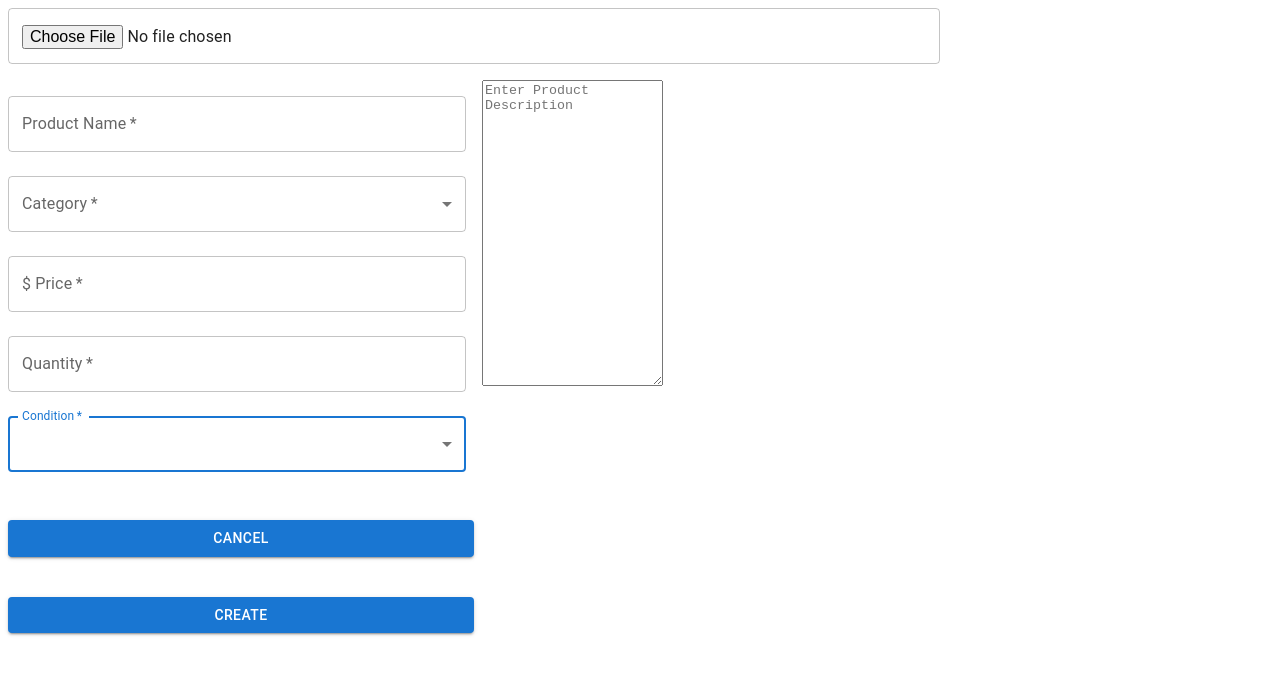
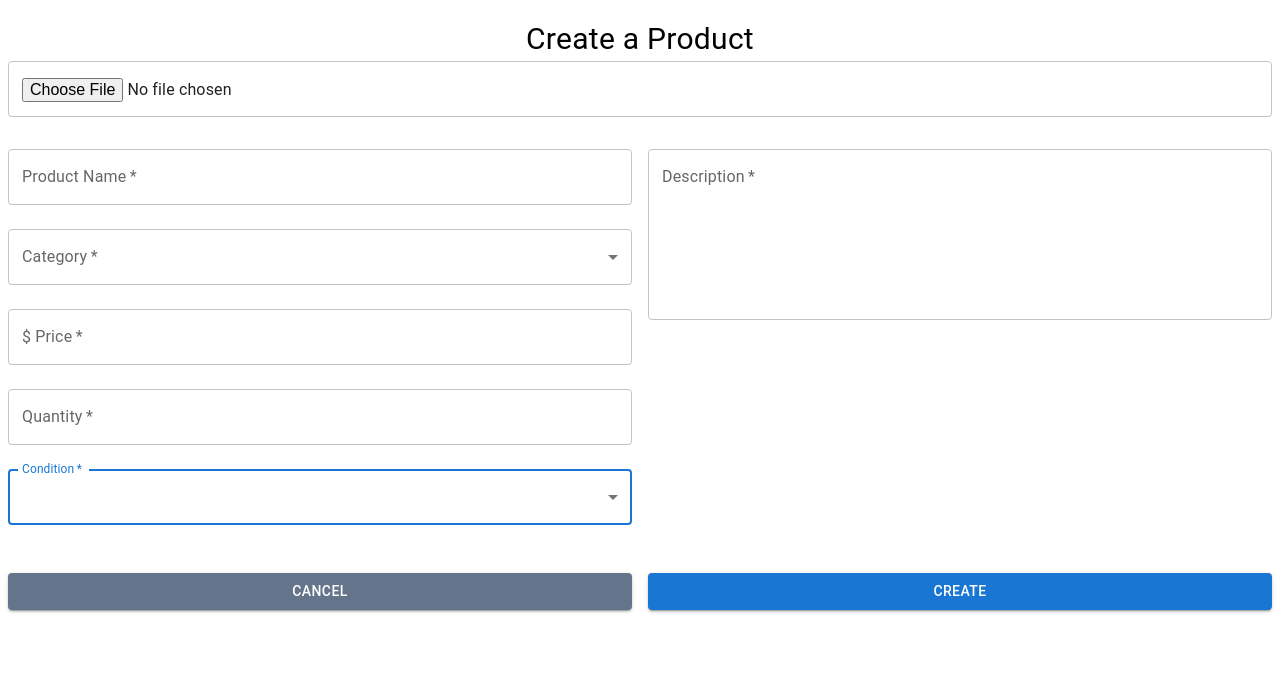
Before and after one commit to BrandonMinjares/Commerce, a React (Create React App) app in the folder frontend/: page /product/create in a window 1280 px wide. Shown: the top 674 px of the page. Built offline with nearby package versions, Linux system fonts and the light colour scheme.

Commit message:
fixed stlying on create product page

```diff
--- a/frontend/src/components/CreateItem.jsx
+++ b/frontend/src/components/CreateItem.jsx
@@ -1,7 +1,17 @@
 import {Box, Button, FormControl, Grid, MenuItem,
-  TextField, TextareaAutosize} from '@mui/material';
+  TextField,
+  Typography} from '@mui/material';
 import React, {useState} from 'react';
+import {createTheme, ThemeProvider} from '@mui/material/styles';
 
+const theme = createTheme({
+  palette: {
+    neutral: {
+      main: '#64748B',
+      contrastText: '#fff',
+    },
+  },
+});
 
 /**
  * @return {void}
@@ -47,9 +57,16 @@ export default function CreateItem() {
   };
 
   return (
-    <Box component="form" noValidate onSubmit={handleSubmit} sx={{mt: 1}}>
+    <ThemeProvider theme={theme}>
+
+      <Box component="form" noValidate onSubmit={handleSubmit}
+        sx={{mt: 2, justifyContent: 'center'}}>
+        <Typography textAlign={'center'} fontSize={30}>
+          Create a Product
+        </Typography>
+        <Grid container direction='row' justifyContent="center">
           <FormControl>
-        <Grid container spacing={2} sx={{width: '75%'}}>
+            <Grid container spacing={2}>
               <Grid item sm={12}>
                 <TextField
                   type="file"
@@ -141,19 +158,24 @@ export default function CreateItem() {
               </Grid>
 
               <Grid item sm={6}>
-            <TextareaAutosize
+                <TextField
+                  margin="normal"
+                  required
                   aria-label="Description"
-              minRows={20}
-              margin="auto"
+                  fullWidth
+                  multiline
                   label="Description"
                   placeholder="Enter Product Description"
                   name='description'
                   id="description"
+                  InputProps={{
+                    rows: 6,
+                  }}
                 />
               </Grid>
-          <Grid item sm={12}>
               <Grid item sm={6}>
                 <Button
+                  color='neutral'
                   type="submit"
                   aria-label='Cancel'
                   fullWidth
@@ -163,8 +185,9 @@ export default function CreateItem() {
               Cancel
                 </Button>
               </Grid>
-            <Grid item sm={6}>
+              <Grid item sm={6} justifyContent={'center'}>
                 <Button
+                  color='primary'
                   type="submit"
                   aria-label='Create'
                   fullWidth
@@ -174,10 +197,10 @@ export default function CreateItem() {
               Create
                 </Button>
               </Grid>
-
-          </Grid>
             </Grid>
           </FormControl>
+        </Grid>
       </Box>
+    </ThemeProvider>
   );
 };
```
Lines whose indentation alone changed are shown as unchanged.
